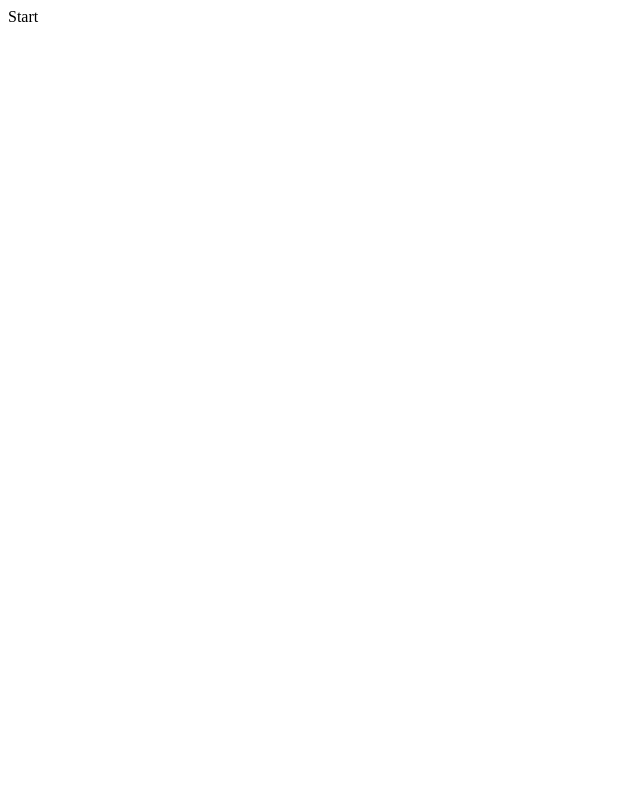
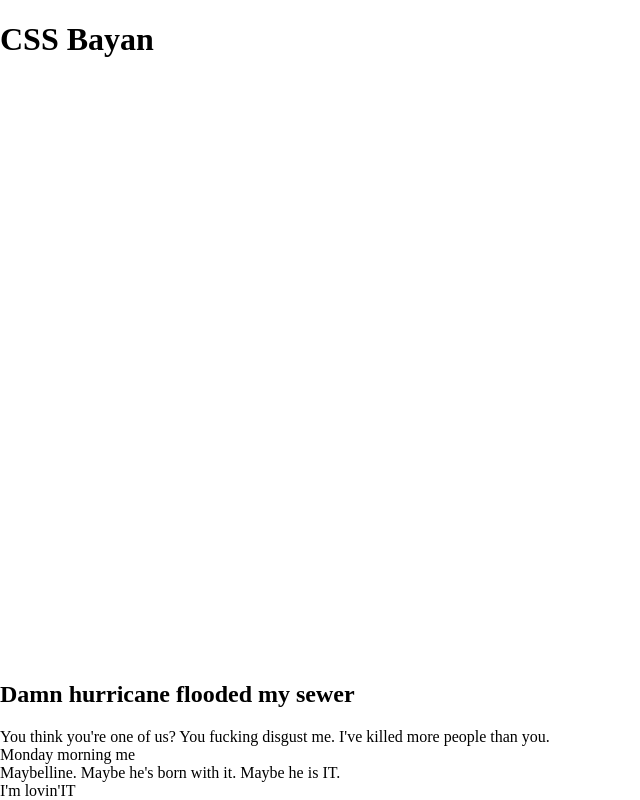
Before and after one commit to diosama99/cssBayan, a plain HTML site: page cssBayan/index.html in a window 1280 px wide. Shown: the whole page, without its empty margins (0-640 px from the left). Drawn offline with Linux system fonts and the light colour scheme.

Commit message:
feat: fix html and css files (Fri, Mar 10, 2023 23:38:00 PM)

```diff
--- a/cssBayan/index.html
+++ b/cssBayan/index.html
@@ -4,9 +4,41 @@
     <meta charset="UTF-8">
     <meta http-equiv="X-UA-Compatible" content="IE=edge">
     <meta name="viewport" content="width=device-width, initial-scale=1.0">
+    <link href="style.css" rel="stylesheet"/>
     <title>Document</title>
 </head>
 <body>
-    Start
+    <header>
+        <h1>CSS Bayan</h1>
+    </header>
+    <main class="main">
+        <div>
+            <div class="div_img">
+                <h2 class="txt">Damn hurricane flooded my sewer</h2>
+                <img src="mem1.jpg" alt="Damn hurricane flooded my sewer">
+            </div>
+
+        </div>
+        <div>
+            <div class="text">
+                You think you're one of us? You fucking disgust me. I've killed more people than you.
+            </div>
+            <img src="mem2.jpg" alt="You think you're one of us? You fucking disgust me. I've killed more people than you.">
+        </div>
+        <div>
+            <div>
+                <div>Monday morning me</div>
+                <img src="mem3.jpg" alt="Monday morning me">
+            </div>
+        </div>
+        <div>
+            <div>Maybelline. Maybe he's born with it. Maybe he is IT. </div>
+            <img src="mem4.jpg" alt="aybelline. Maybe he's born with it. Maybe he is IT.">
+        </div>
+        <div>
+            <div>I'm lovin'IT</div>
+            <img src="mem5.jpg" alt="I'm lovin'IT">
+        </div>
+    </main>
 </body>
 </html>
--- a/cssBayan/style.css
+++ b/cssBayan/style.css
@@ -0,0 +1,46 @@
+html {
+    scroll-behavior: smooth;
+}
+
+* {
+    box-sizing: border-box;
+}
+
+html {
+    display: block;
+}
+
+body {
+    display: flex;
+    flex-direction: column;
+    justify-content: space-between;
+    min-height: 100vh;
+    margin: 0;
+    padding: 0;
+    width: 100%;
+  }
+
+/* .main {
+    display: flex;
+    flex-direction: column;
+    justify-content: space-between;
+
+} */
+
+
+/* img {
+  width: 100%;
+  max-width: 350px;
+  height: 300px;
+  object-fit: cover;
+  border-radius: 10px;
+  visibility: hidden;
+} */
+
+img {
+    display: none;
+}
+
+.div_img:hover img{
+    display: block;
+ }
```
Also changed, not shown: cssBayan/mem1.jpg (added), cssBayan/mem2.jpg (added), cssBayan/mem3.jpg (added), cssBayan/mem4.jpg (added), cssBayan/mem5.jpg (added).
